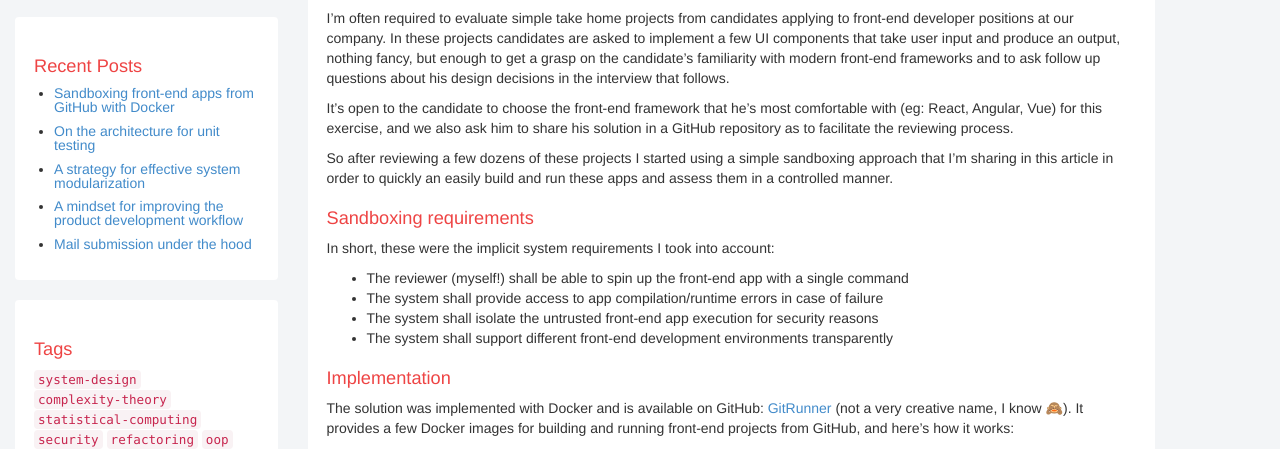
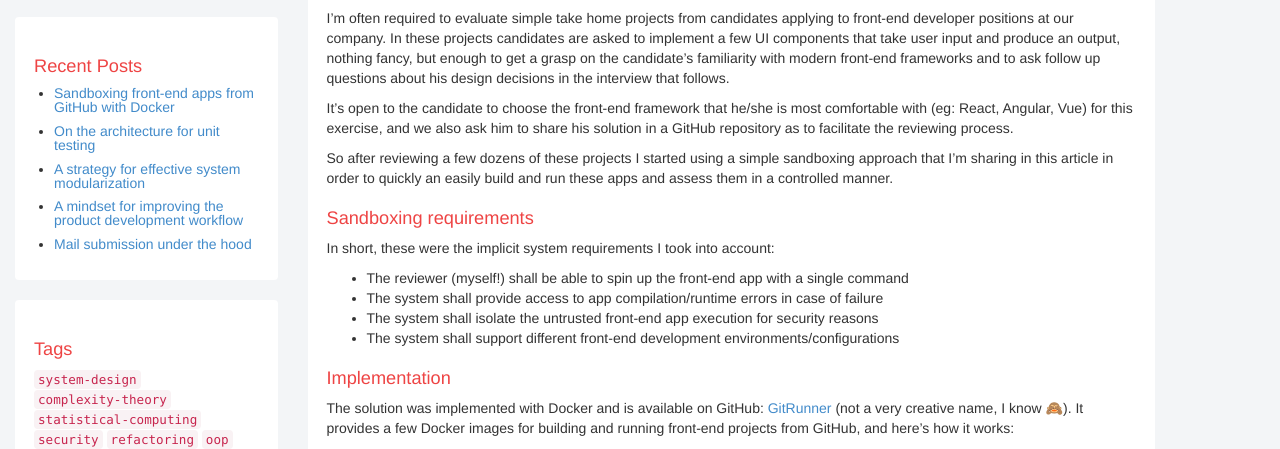
Before and after one commit to TCGV/blog, a Jekyll site: the page built from _posts/2020-05-17-sandboxing-frontend-apps-with-docker.md, in a window 1280 px wide and 900 px high. Shown: the part 131-580 px from the top of the window. Built offline with Jekyll 4.4.1, drawn with Linux system fonts in a browser that asks for light colours.

Commit message:
2020-05-17-sandboxing-frontend-apps-with-docker.md
- Minor text adjustments

```diff
--- a/_posts/2020-05-17-sandboxing-frontend-apps-with-docker.md
+++ b/_posts/2020-05-17-sandboxing-frontend-apps-with-docker.md
@@ -7,7 +7,7 @@ tags: recruiting automation security
 
 I'm often required to evaluate simple take home projects from candidates applying to front-end developer positions at our company. In these projects candidates are asked to implement a few UI components that take user input and produce an output, nothing fancy, but enough to get a grasp on the candidate's familiarity with modern front-end frameworks and to ask follow up questions about his design decisions in the interview that follows.
 
-It's open to the candidate to choose the front-end framework that he's most comfortable with (eg: React, Angular, Vue) for this exercise, and we also ask him to share his solution in a GitHub repository as to facilitate the reviewing process.
+It's open to the candidate to choose the front-end framework that he/she is most comfortable with (eg: React, Angular, Vue) for this exercise, and we also ask him to share his solution in a GitHub repository as to facilitate the reviewing process.
 
 So after reviewing a few dozens of these projects I started using a simple sandboxing approach that I'm sharing in this article in order to quickly an easily build and run these apps and assess them in a controlled manner.
 
@@ -19,7 +19,7 @@ In short, these were the implicit system requirements I took into account:
 * The reviewer (myself!) shall be able to spin up the front-end app with a single command
 * The system shall provide access to app compilation/runtime errors in case of failure
 * The system shall isolate the untrusted front-end app execution for security reasons
-* The system shall support different front-end development environments transparently
+* The system shall support different front-end development environments/configurations
 
 Implementation
 ============
```
